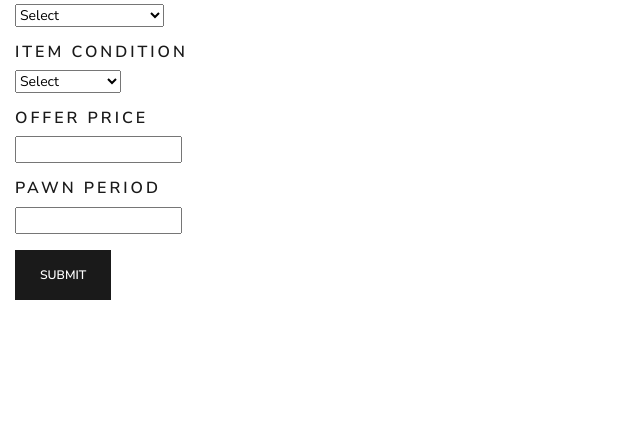
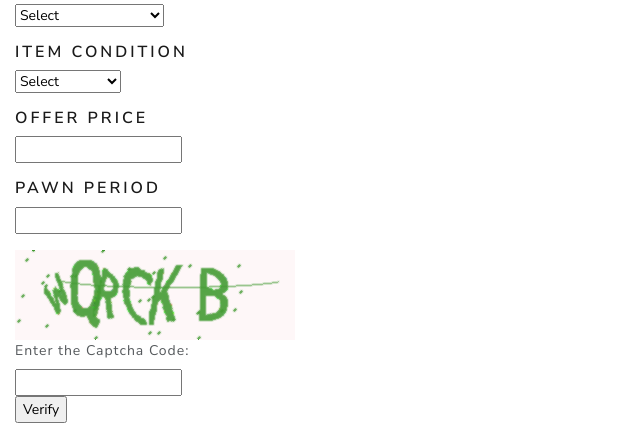
Before and after one commit to ravu63/System-Security-Project, a Flask app: template templates/createPawn.html in a window 1280 px wide. Shown: the part 999-1422 px from the top of the page, without its empty margins (0-640 px from the left). Before the commit the page ends 1299 px from the top, so only its background shows below. Run offline with Flask 2, Linux system fonts and the light colour scheme; the template is opened without the code that fills it: values that come from a table or form of the project are taken from there, others are empty; some libraries are stand-ins or nearby versions.

Commit message:
Done with Captcha system for Pawn.Left with design and integration for Money Exchanger and Loan

```diff
--- a/__init__.py
+++ b/__init__.py
@@ -1,6 +1,7 @@
 from currency_converter import CurrencyConverter
 import Loan
 import random
+import string
 import shelve
 import Plan
 from flask import Flask, render_template, request, redirect, url_for, session, flash
@@ -20,6 +21,7 @@ from Currency import Currency
 from flask_sqlalchemy import SQLAlchemy
 from flask_login import UserMixin, login_user, LoginManager, login_required, logout_user
 from flask_bcrypt import Bcrypt
+from captcha_generate import generate_captcha_image
 
 app = Flask(__name__)
 app.debug = True
@@ -36,6 +38,8 @@ bcrypt = Bcrypt(app)
 db = SQLAlchemy(app)
 app.config['SQLALCHEMY_DATABASE_URI'] = 'sqlite:///database.db'
 
+
+# Start of database
 
 # Create table
 class User(db.Model, UserMixin):
@@ -69,7 +73,9 @@ class Pawn(db.Model):
 
 # end Create table
 
-# Forms
+# End of Database
+
+# Start of Forms
 # Joshua
 class CreateCustomerForm(FlaskForm):
     name = StringField('Name', [validators.Length(min=3, max=150), validators.DataRequired()],
@@ -156,6 +162,7 @@ class PawnCreation(FlaskForm):
         if not contactnumber.data.isdigit():
             raise ValidationError("Your number should be in digits")
 
+
 class PawnStatus(FlaskForm):
     pawn_status = SelectField('Pawn Status', [validators.DataRequired()],
                               choices=[('Processing', 'Processing'), ('Picked Up', 'Picked Up'),
@@ -164,13 +171,16 @@ class PawnStatus(FlaskForm):
                                        ('Rejected', 'Rejected'), ('Successful', 'Successful')], default='Processing')
     submit = SubmitField('Submit')
 
+
 class PawnRetrieval(FlaskForm):
     SUI_CODE = StringField('Enter in the SUI:', [validators.Length(min=1, max=9), validators.DataRequired()])
     submit = SubmitField('Submit')
 
+
 class SearchSUI(FlaskForm):
     SUI_CODE = StringField('Enter in the SUI:', [validators.Length(min=1, max=9), validators.DataRequired()])
     submit = SubmitField('Submit')
+
 
 class filterStatus(FlaskForm):
     pawn_status = SelectField('Filter by Status:', [validators.DataRequired()],
@@ -180,10 +190,13 @@ class filterStatus(FlaskForm):
                                        ('Rejected', 'Rejected'), ('Successful', 'Successful')], default='')
     submit = SubmitField('Submit')
 
+
 # End of Ravu
 
 
-# End Forms
+# End of  Forms
+
+
 
 login_manager = LoginManager()
 login_manager.init_app(app)
@@ -814,6 +827,13 @@ def SUI_Shower():
 
 @app.route('/createPawn', methods=['GET', 'POST'])
 def createPawn():
+    length = 6
+    upper = string.ascii_uppercase
+    num = string.digits
+    all = upper + num
+    tmp = random.sample(all, length)
+    captcha_text = "".join(tmp)
+    generate_captcha_image(captcha_text)
     form = PawnCreation()
     if form.validate_on_submit():
         sample_string = 'abcdefpqrstuvwxy'  # define the specific string
@@ -828,7 +848,7 @@ def createPawn():
         db.session.add(new_record)
         db.session.commit()
         return redirect(url_for('SUI_Shower'))
-    return render_template('createPawn.html', form=form)
+    return render_template('createPawn.html', form=form, captcha_text=captcha_text)
 
 
 @app.route('/retrievePawn')
@@ -844,11 +864,10 @@ def delete_pawn(id):
     return redirect(url_for('retrieve_pawn'))
 
 
-
 @app.route('/viewpawn/<int:id>', methods=['GET', 'POST'])
 def view_pawn(id):
     pawn = Pawn.query.get(id)
-    return render_template('viewPawn.html', pawn = pawn)
+    return render_template('viewPawn.html', pawn=pawn)
 
 
 @app.route('/updatepawn/<int:id>/', methods=['GET', 'POST'])
@@ -879,7 +898,7 @@ def search_sui():
     if form.validate_on_submit():
         pawn = Pawn.query.filter_by(sui=form.SUI_CODE.data).first()
         if pawn:
-            return render_template('resultsSUI.html',pawn=pawn)
+            return render_template('resultsSUI.html', pawn=pawn)
         else:
             return render_template('noSUI.html')
 
@@ -891,7 +910,7 @@ def filter_status():
     form = filterStatus()
     if form.validate_on_submit():
         pawn = Pawn.query.filter_by(pawn_status=form.pawn_status.data).all()
-        return render_template('resultStatus.html',pawn=pawn)
+        return render_template('resultStatus.html', pawn=pawn)
 
     return render_template('filterStatus.html', form=form)
 
--- a/requirements.txt
+++ b/requirements.txt
@@ -22,3 +22,4 @@ sqlparse==0.4.2
 Werkzeug==2.1.1
 WTForms==3.0.1
 flask_mail==0.9.0
+captcha==0.4
--- a/templates/createPawn.html
+++ b/templates/createPawn.html
@@ -60,7 +60,30 @@
       <h5>Pawn Period</h5>
     {{ form.pawn_period}}
   </div>
+    <div id="show" style="display: none" class="form-group">
+    <input type="submit" value="Submit" class="btn btn-primary"/>
+</div>
+    <form action="#">
+        <div id="lift">
+        <img src="{{url_for('static', filename='cap.jpeg')}}"><br>
+        <label for="captcha_code">Enter the Captcha Code:</label><br>
+          <input type="text" id="captcha_code" name="fname"><br>
+          <input type="button" NAME="button" value="Verify" onclick="process(this.form)">
+            </div>
+    </form>
 
-  <input type="submit" value="Submit" class="btn btn-primary"/>
 </form>
+    <script>
+    function process (form) {
+        var correct_captcha = {{ captcha_text | tojson }};
+        var response_captcha = form.fname.value;
+        if (correct_captcha===response_captcha) {
+        alert('Correct Captcha!');
+        document.getElementById("lift").style.display = "none";
+        document.getElementById("show").style.display = "block";
+    }   else{
+        alert('Wrong! Try again!')
+    }
+    }
+    </script>
 {% endblock %}
```
Also changed, not shown: captcha_generate.py (added, +9 -0 lines), database.db, static/cap.jpeg (added).
